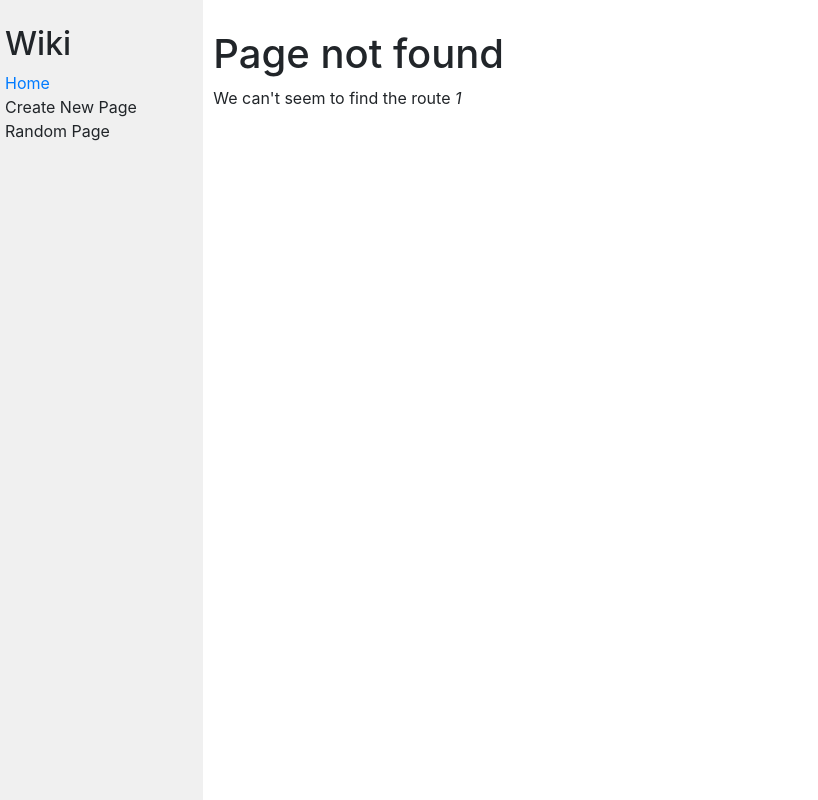
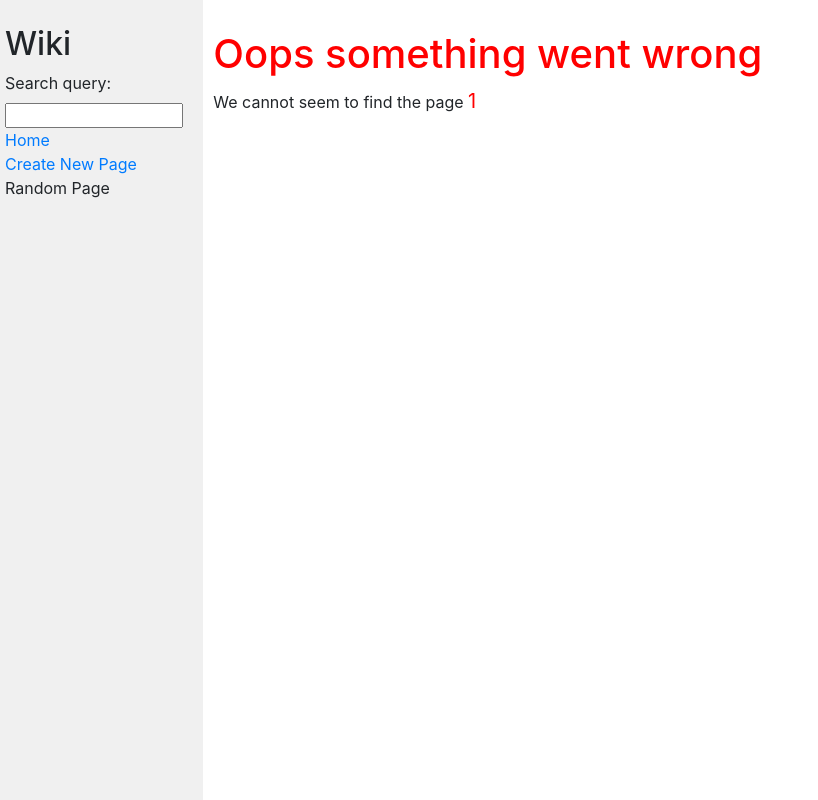
Before and after one commit to janva-harvard/wiki, a Django app: page /wiki/1 in a window 1280 px wide. Shown: the whole page, without its empty margins (0-818 px from the left). Run offline with Django 3.2, Linux system fonts and the light colour scheme; some libraries are stand-ins or nearby versions.

Commit message:
Fix Search field chowing on all pages

```diff
--- a/encyclopedia/static/encyclopedia/styles.css
+++ b/encyclopedia/static/encyclopedia/styles.css
@@ -36,3 +36,10 @@ textarea {
 .sidebar h2 {
   margin-top: 5px;
 }
+h1 {
+  color: red;
+}
+.route_text {
+  font-size: 20px;
+  color: red;
+}
--- a/encyclopedia/templates/encyclopedia/error.html
+++ b/encyclopedia/templates/encyclopedia/error.html
@@ -1,5 +1,6 @@
-{% extends "encyclopedia/layout.html" %} {% block title %} Encyclopedia query
-error {%endblock %} {% block body %}
-<h1>Page not found</h1>
-<p>We can't seem to find the route <em>{{entry}}</em></p>
+{% extends "encyclopedia/layout.html" %} {% block title %} Encyclopedia error
+{%endblock %} {% block body %}
+<h1>Oops something went wrong</h1>
+<p>We cannot seem to find the page <span class="route_text">{{entry}}</span></p>
+
 {% endblock %}
--- a/encyclopedia/templates/encyclopedia/layout.html
+++ b/encyclopedia/templates/encyclopedia/layout.html
@@ -25,14 +25,13 @@
             type="text"
             name="q"
             placeholder="Search Encyclopedia"
-          />
-          -->
+          /> -->
         </form>
         <div>
           <a href="{% url 'wiki:index' %}">Home</a>
         </div>
         <div>
-          Create New Page
+          <a href="{%url 'wiki:newwiki'%}">Create New Page</a>
         </div>
         <div>
           Random Page
--- a/encyclopedia/urls.py
+++ b/encyclopedia/urls.py
@@ -5,5 +5,6 @@ app_name = "wiki"
 
 urlpatterns = [
     path("", views.index, name="index"),
-    path("<str:entry>", views.article, name="entry")
+    path("<str:entry>", views.article, name="entry"),
+    path("editor/newwiki", views.newwiki, name="newwiki")
 ]
--- a/encyclopedia/views.py
+++ b/encyclopedia/views.py
@@ -11,6 +11,10 @@ from django.urls import reverse
 class SearchForm(forms.Form):
     search_query = forms.CharField(
         widget=forms.TextInput(attrs={'class': 'search'}))
+
+
+class newWikiForm(forms.Form):
+    titleField = forms.CharField(label="Wiki title")
 
 
 def handleSearchRequest(request):
@@ -49,16 +53,25 @@ def index(request):
 
 
 def article(request, entry):
+    print("called")
     converter = Markdown()
     the_entry = util.get_entry(entry)
     if(the_entry == None):
-
         return render(request, "encyclopedia/error.html", {
-            "entry": entry
+            "entry": entry,
+            "search_form": SearchForm(),
         })
     html = converter.convert(the_entry)
 
     return render(request, "encyclopedia/article.html", {
-        "entry": html
+        # code duplication search_form attribute potential issue
+        "entry": html, "search_form": SearchForm()
         # "entry": util.get_entry(entry)
     })
+
+
+def newwiki(request):
+    return render(request, "encyclopedia/newwiki.html", {
+        "search_form": SearchForm(),
+        "new_form":  newWikiForm()
+    })
```
Also changed, not shown: encyclopedia/templates/encyclopedia/article.html (+7 -2 lines), encyclopedia/templates/encyclopedia/newwiki.html (added, +7 -0 lines). Lines whose indentation alone changed are shown as unchanged.
